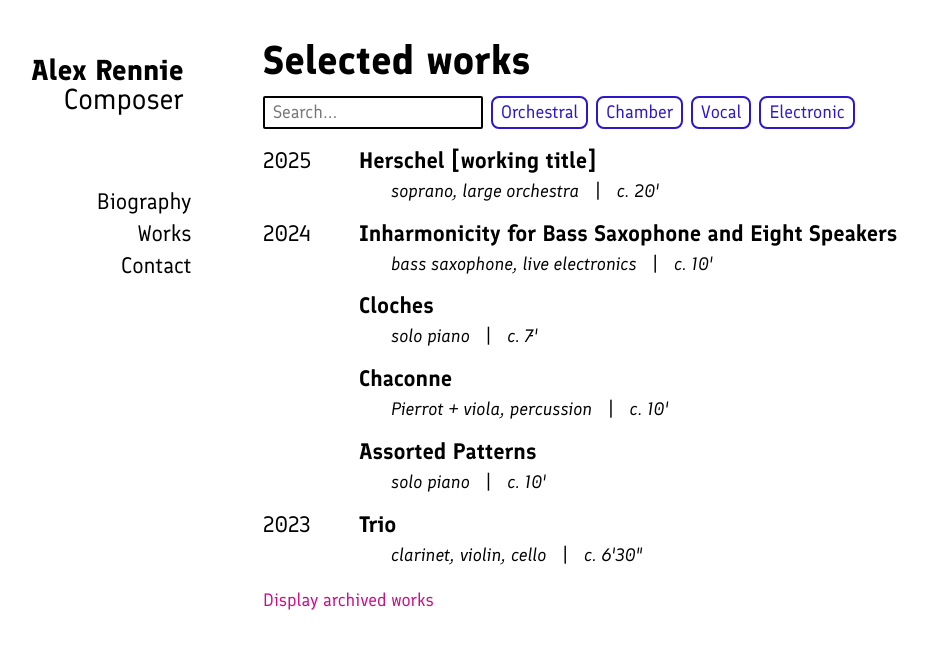
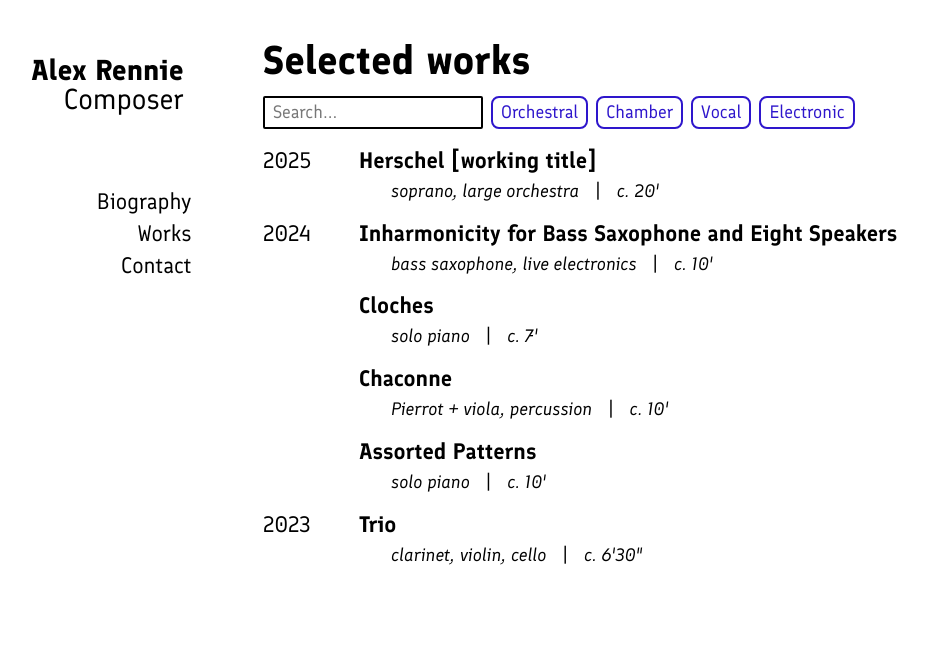
Before and after one commit to arendog/arendog.github.io, a SvelteKit app: page /works in a window 1280 px wide. Shown: the top 648 px of the page, without its empty margins (57-985 px from the left). Built offline with nearby package versions, Linux system fonts and the light colour scheme.

Commit message:
updated works

```diff
--- a/src/components/Works.svelte
+++ b/src/components/Works.svelte
@@ -84,11 +84,11 @@
 			</div>
 		{/each}
 	</div>
-	<div class="w-auto">
+	<!-- <div class="w-auto">
 		<SearchTag
 			bind:active={archive}
 			text={(archive ? 'Hide ' : 'Display ') + 'archived works'}
 			tag={false}
 		/>
-	</div>
+	</div> -->
 </div>
--- a/src/lib/data/works.json
+++ b/src/lib/data/works.json
@@ -1,7 +1,7 @@
 [
 	{
 		"title": "Herschel [working title]",
-		"url": "herschel",
+		"url": "",
 		"year": 2025,
 		"premiere": "",
 		"dedication": "",
@@ -10,8 +10,8 @@
 		"duration": "c. 20'",
 		"descriptions": [],
 		"perusalScoreURL": "",
-		"embeddedMediaURL": "https://www.youtube-nocookie.com/embed/dQw4w9WgXcQ?si=hQJHhylMw-9mP6xZ",
-		"embeddedMediaTitle": "Routine test...",
+		"embeddedMediaURL": "",
+		"embeddedMediaTitle": "",
 		"audioURL": "",
 		"audioTitle": "",
 		"archive": false,
@@ -143,11 +143,7 @@
 		"movements": [],
 		"instrumentation": "clarinet, violin, cello",
 		"duration": "c. 6'30\"",
-		"descriptions": [
-			"Lorem ipsum dolor sit amet, consectetur adipiscing elit. In lobortis lorem ac augue mattis imperdiet. Cras vehicula vel enim non commodo. Nunc neque leo, malesuada a egestas ac, mattis sit amet turpis. Nunc malesuada, velit eu ornare dapibus, turpis nulla tincidunt turpis, aliquet vestibulum augue dui sed urna. Integer ut sem faucibus, feugiat nibh nec, egestas massa. Aenean ornare tortor in nulla pellentesque finibus. Nam pharetra lacus quis metus gravida pulvinar non et enim. Fusce tincidunt at felis quis rhoncus. Vestibulum id lectus sagittis, bibendum libero feugiat, finibus tortor.",
-			"Sed vehicula, enim eget varius maximus, ex mauris mollis justo, vel pulvinar eros ante non turpis. Cras vitae molestie diam. Ut eget quam ullamcorper, congue ipsum non, placerat massa. Nunc ipsum felis, ultricies ac dui quis, euismod faucibus diam. Nullam facilisis, enim ac ornare fringilla, diam ex efficitur augue, eu rhoncus risus nibh nec diam. Nulla id enim in enim luctus gravida. Phasellus metus tortor, tincidunt et diam sit amet, ullamcorper rhoncus lectus. Aliquam gravida, justo quis faucibus porttitor, nibh nunc gravida nunc, pellentesque consectetur ipsum elit blandit dui.",
-			"Quisque sapien lectus, hendrerit id felis ac, bibendum dignissim orci. In hac habitasse platea dictumst. In aliquam ante vel erat sagittis pellentesque. Class aptent taciti sociosqu ad litora torquent per conubia nostra, per inceptos himenaeos. Sed sollicitudin elit non vehicula congue. Suspendisse quis justo vitae nulla dignissim luctus. Curabitur vestibulum ex volutpat consectetur mattis. Fusce scelerisque enim ac tortor finibus maximus. Pellentesque at augue eu lorem maximus ultrices et eu libero. Sed at dignissim mi. Donec vitae dui erat. Curabitur placerat imperdiet libero, sed dignissim turpis tincidunt vel."
-		],
+		"descriptions": [],
 		"perusalScoreURL": "/documents/trio.pdf",
 		"embeddedMediaURL": "",
 		"embeddedMediaTitle": "",
```
